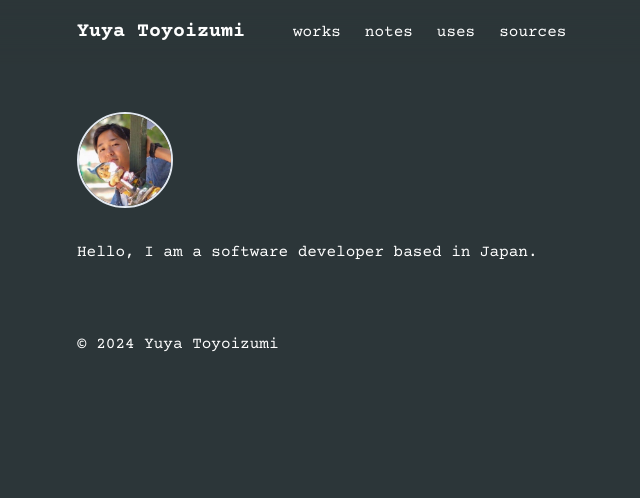
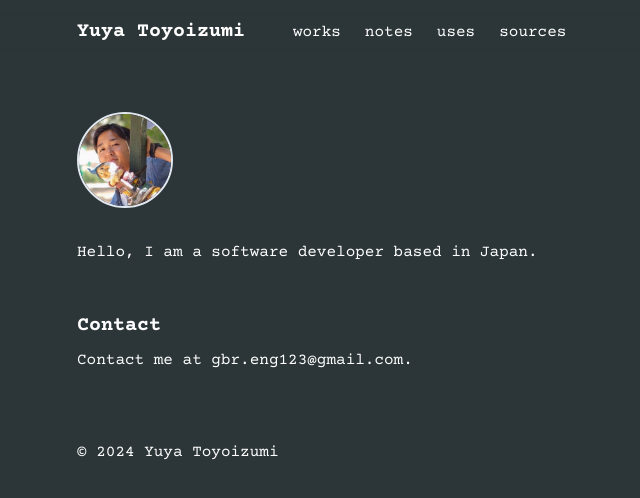
Before and after one commit to yuya-toyoizumi/my-site, a Next.js app: page / in a window 1280 px wide. Shown: the top 498 px of the page, without its empty margins (195-835 px from the left). Built offline with nearby package versions, Linux system fonts and the light colour scheme.

Commit message:
add contact

```diff
--- a/src/app/page.tsx
+++ b/src/app/page.tsx
@@ -1,4 +1,5 @@
 import Image from 'next/image'
+import Link from 'next/link';
 
 export default function Home() {
   return (
@@ -16,6 +17,10 @@ export default function Home() {
         </div>
         <p>Hello, I am a software developer based in Japan.</p>
       </section>
+      <section className='my-8 sm:my-12'>
+        <h3 className='text-xl font-bold my-2'>Contact</h3>
+        <p>Contact me at <Link href='mailto:gbr.eng123@gmail.com'>gbr.eng123@gmail.com</Link>.</p>
+      </section>
     </>
   );
 }
```
